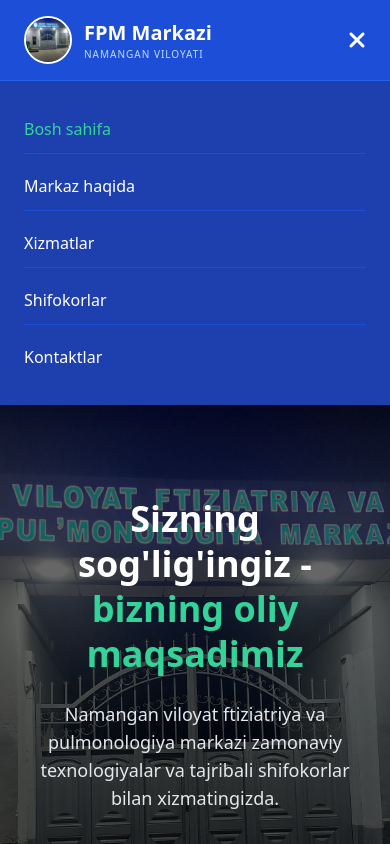
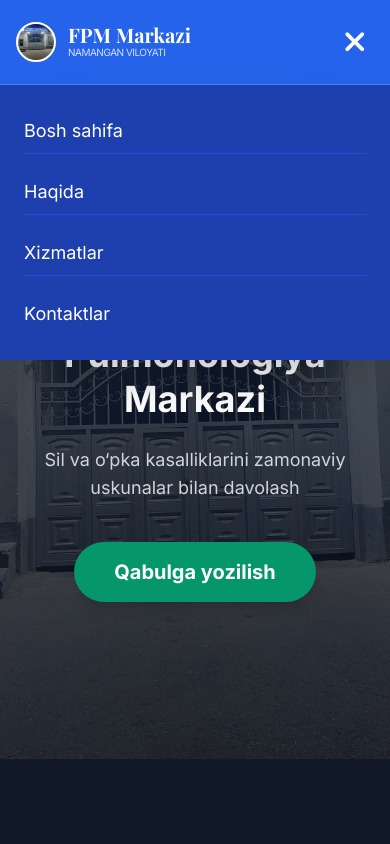
Before and after one commit to dilafruz05/fpm-markaz, a plain HTML site: page index.html in a window 390 px wide. Both pictures are taken after a click on the button 355 px from the left and 40 px from the top of the page. Shown: the top 844 px of the page. Drawn offline with nearby package versions, Linux system fonts and the light colour scheme.

Commit message:
Update index.html

```diff
--- a/index.html
+++ b/index.html
@@ -3,67 +3,91 @@
 <head>
     <meta charset="UTF-8">
     <meta name="viewport" content="width=device-width, initial-scale=1.0">
-    <title>Namangan FPM Markazi - Bosh sahifa</title>
+    <title>FPM Markazi • Namangan</title>
+
+    <link href="https://fonts.googleapis.com/css2?family=Inter:wght@400;600;700&family=Playfair+Display:wght@700&display=swap" rel="stylesheet">
+    <link rel="stylesheet" href="https://cdnjs.cloudflare.com/ajax/libs/font-awesome/6.5.0/css/all.min.css">
     <script src="https://cdn.tailwindcss.com"></script>
-    <link rel="stylesheet" href="https://cdnjs.cloudflare.com/ajax/libs/font-awesome/6.5.0/css/all.min.css">
+
+    <style>
+        body { font-family: 'Inter', sans-serif; }
+        .logo-font { font-family: 'Playfair Display', serif; }
+
+        /* Mobil menyu ochilganda animatsiya */
+        #mobile-menu.active {
+            display: flex !important;
+        }
+    </style>
 </head>
-<body class="font-sans bg-gray-50">
+<body class="bg-gray-900 text-white">
 
-    <nav class="bg-blue-700 text-white sticky top-0 z-50 shadow-lg">
-        <div class="max-w-7xl mx-auto px-6 py-4 flex justify-between items-center">
+    <nav class="bg-blue-600 p-4 sticky top-0 z-[1000] shadow-xl">
+        <div class="max-w-7xl mx-auto flex justify-between items-center">
+
             <div class="flex items-center gap-3">
-                <img src="logo.png" alt="Logo" class="w-12 h-12 rounded-full border-2 border-white">
+                <div class="w-10 h-10 bg-white rounded-full flex items-center justify-center overflow-hidden border-2 border-white">
+                    <img src="logo.png" alt="L" onerror="this.src='https://ui-avatars.com/api/?name=FPM&background=0D8ABC&color=fff'" class="w-full h-full object-cover">
+                </div>
                 <div>
-                    <h1 class="text-xl md:text-2xl font-bold">FPM Markazi</h1>
-                    <p class="text-[10px] text-blue-200 uppercase tracking-widest">Namangan viloyati</p>
+                    <h1 class="logo-font text-xl font-bold leading-none">FPM Markazi</h1>
+                    <p class="text-[10px] opacity-80 uppercase tracking-tighter">Namangan viloyati</p>
                 </div>
             </div>
 
-            <div class="hidden md:flex gap-8 text-lg font-medium">
-                <a href="index.html" class="text-emerald-400">Bosh sahifa</a>
-                <a href="about.html" class="hover:text-emerald-300 transition">Markaz haqida</a>
-                <a href="services.html" class="hover:text-emerald-300 transition">Xizmatlar</a>
-                <a href="doctors.html" class="hover:text-emerald-300 transition">Shifokorlar</a>
-                <a href="contact.html" class="hover:text-emerald-300 transition">Kontaktlar</a>
+            <div class="hidden md:flex gap-6 font-semibold">
+                <a href="index.html" class="hover:text-emerald-400 transition">Bosh sahifa</a>
+                <a href="about.html" class="hover:text-emerald-400 transition">Haqida</a>
+                <a href="services.html" class="hover:text-emerald-400 transition">Xizmatlar</a>
+                <a href="contact.html" class="hover:text-emerald-400 transition">Kontaktlar</a>
             </div>
 
-            <button id="mobile-menu-btn" class="md:hidden text-2xl focus:outline-none">
-                <i class="fa-solid fa-bars"></i>
+            <button id="menu-btn" class="md:hidden text-3xl text-white p-2 focus:outline-none hover:bg-blue-700 rounded-lg transition">
+                <i class="fa-solid fa-bars" id="menu-icon"></i>
             </button>
         </div>
 
-        <div id="mobile-menu" class="hidden md:hidden bg-blue-800 border-t border-blue-600 transition-all">
-            <div class="flex flex-col space-y-2 px-6 py-6 font-medium">
-                <a href="index.html" class="py-3 border-b border-blue-700 text-emerald-400">Bosh sahifa</a>
-                <a href="about.html" class="py-3 border-b border-blue-700">Markaz haqida</a>
-                <a href="services.html" class="py-3 border-b border-blue-700">Xizmatlar</a>
-                <a href="doctors.html" class="py-3 border-b border-blue-700">Shifokorlar</a>
-                <a href="contact.html" class="py-3">Kontaktlar</a>
-            </div>
+        <div id="mobile-menu" class="hidden absolute top-full left-0 w-full bg-blue-800 border-t border-blue-500 flex-col p-6 gap-4 shadow-2xl md:hidden">
+            <a href="index.html" class="text-lg py-2 border-b border-blue-700 active:text-emerald-400">Bosh sahifa</a>
+            <a href="about.html" class="text-lg py-2 border-b border-blue-700">Haqida</a>
+            <a href="services.html" class="text-lg py-2 border-b border-blue-700">Xizmatlar</a>
+            <a href="contact.html" class="text-lg py-2">Kontaktlar</a>
         </div>
     </nav>
 
-    <header class="relative h-[80vh] flex items-center justify-center text-white overflow-hidden">
+    <header class="relative min-h-[80vh] flex items-center justify-center px-6 text-center">
         <div class="absolute inset-0 z-0">
-            <img src="building.jpg" alt="Bino" class="w-full h-full object-cover brightness-[0.4]">
+            <img src="building.jpg" alt="" class="w-full h-full object-cover opacity-30">
         </div>
-        <div class="relative z-10 text-center px-6">
-            <h2 class="text-4xl md:text-6xl font-extrabold mb-6 leading-tight">Sizning sog'lig'ingiz - <br><span class="text-emerald-400">bizning oliy maqsadimiz</span></h2>
-            <p class="text-lg md:text-xl max-w-2xl mx-auto mb-10 text-gray-200">Namangan viloyat ftiziatriya va pulmonologiya markazi zamonaviy texnologiyalar va tajribali shifokorlar bilan xizmatingizda.</p>
-            <div class="flex flex-col md:flex-row gap-4 justify-center">
-                <a href="contact.html" class="bg-emerald-600 hover:bg-emerald-700 px-10 py-4 rounded-full text-lg font-bold transition shadow-xl">Qabulga yozilish</a>
-                <a href="services.html" class="bg-white/10 hover:bg-white/20 backdrop-blur-md border border-white/30 px-10 py-4 rounded-full text-lg font-bold transition">Xizmatlar bilan tanishish</a>
-            </div>
+
+        <div class="relative z-10 max-w-4xl">
+            <h2 class="text-4xl md:text-6xl font-extrabold mb-6 leading-tight">
+                Namangan Viloyat Ftiziatriya va Pulmonologiya Markazi
+            </h2>
+            <p class="text-lg md:text-xl text-gray-300 mb-10">
+                Sil va o‘pka kasalliklarini zamonaviy uskunalar bilan davolash
+            </p>
+            <a href="contact.html" class="inline-block bg-emerald-600 hover:bg-emerald-700 text-white text-xl font-bold py-4 px-10 rounded-full transition transform hover:scale-105 shadow-lg">
+                Qabulga yozilish
+            </a>
         </div>
     </header>
 
     <script>
-        const btn = document.getElementById('mobile-menu-btn');
-        const menu = document.getElementById('mobile-menu');
-        btn.addEventListener('click', () => {
-            menu.classList.toggle('hidden');
-            btn.querySelector('i').classList.toggle('fa-bars');
-            btn.querySelector('i').classList.toggle('fa-xmark');
+        const menuBtn = document.getElementById('menu-btn');
+        const mobileMenu = document.getElementById('mobile-menu');
+        const menuIcon = document.getElementById('menu-icon');
+
+        menuBtn.addEventListener('click', () => {
+            // Menyu ochish/yopish
+            mobileMenu.classList.toggle('hidden');
+            mobileMenu.classList.toggle('flex');
+
+            // Ikonkani o'zgartirish (bars -> xmark)
+            if (menuIcon.classList.contains('fa-bars')) {
+                menuIcon.classList.replace('fa-bars', 'fa-xmark');
+            } else {
+                menuIcon.classList.replace('fa-xmark', 'fa-bars');
+            }
         });
     </script>
 </body>
```
